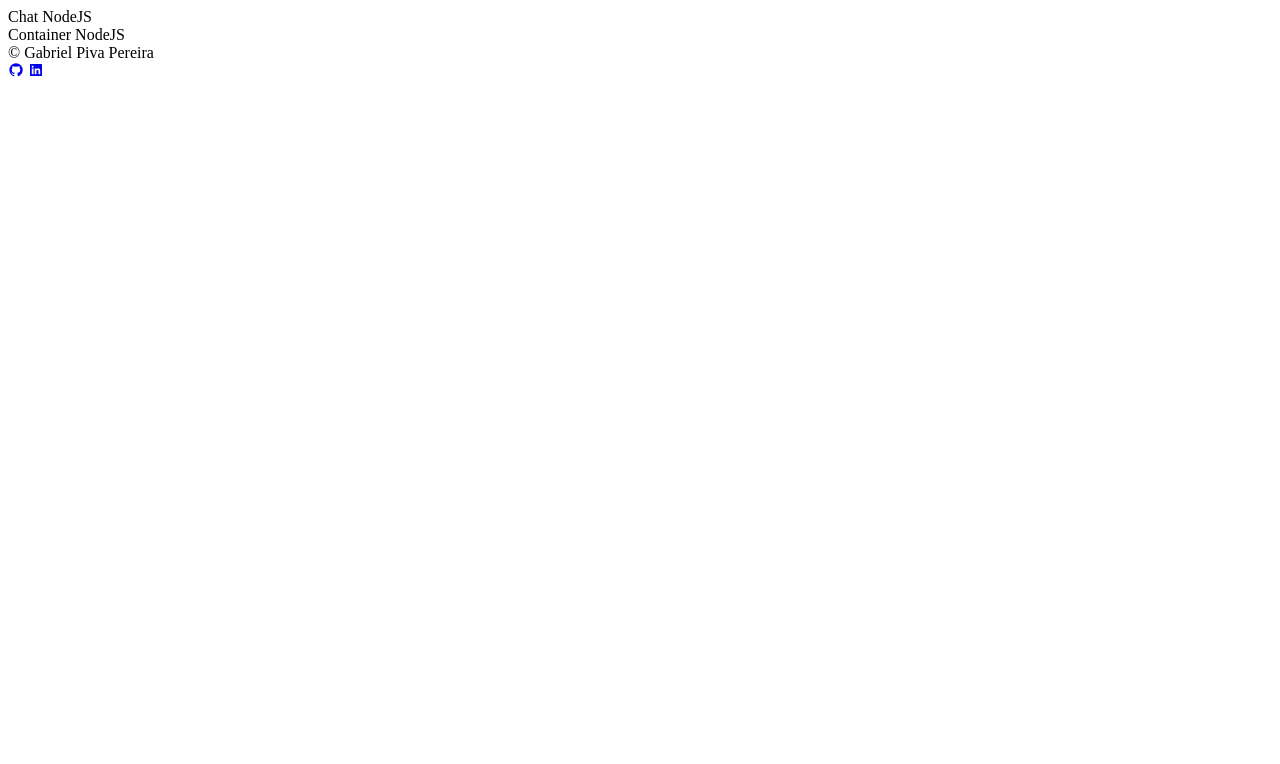
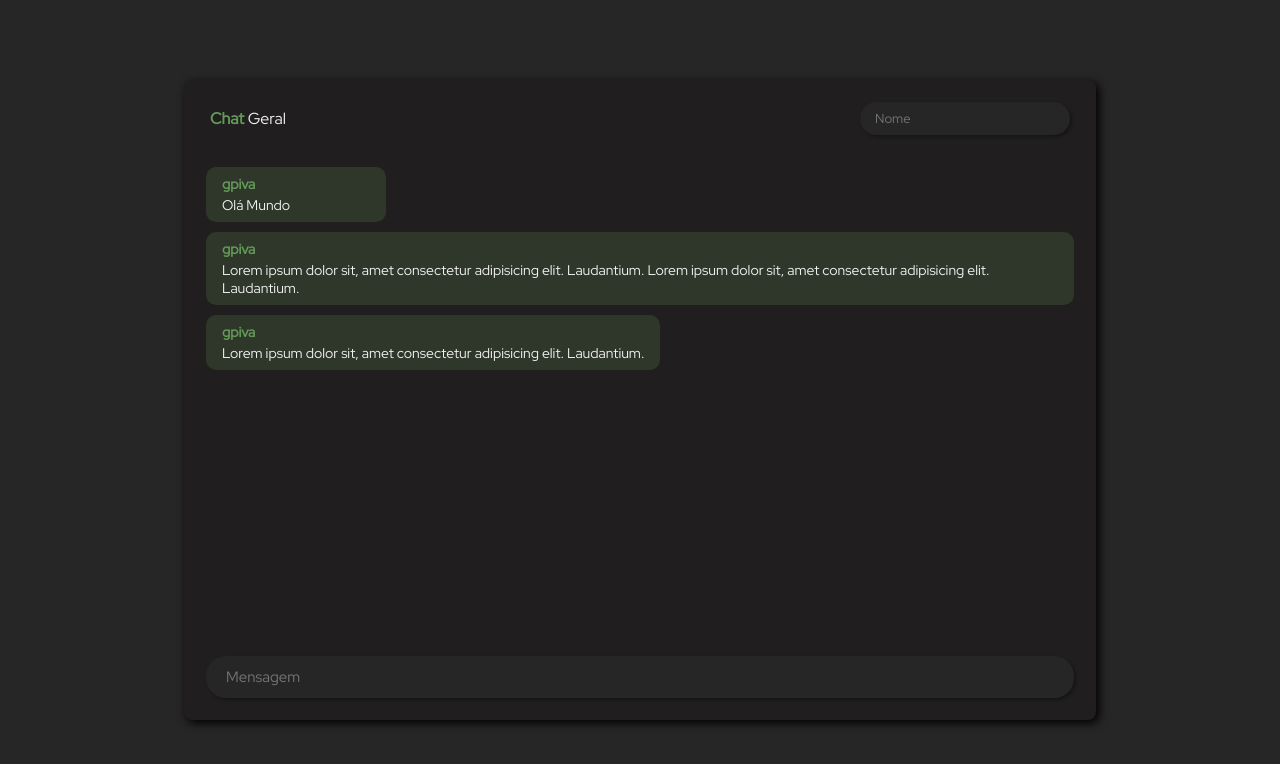
Before and after one commit to gabriel-piva/chat-nodejs, a website: page src/public/index.html in a window 1280 px wide. Drawn offline with nearby package versions, Linux system fonts and the light colour scheme; no server answers.

Commit message:
first chat style

```diff
--- a/src/public/index.html
+++ b/src/public/index.html
@@ -12,24 +12,31 @@
         <title>Chat NodeJS</title>
     </head>
     <body>
-        <header>
-            <div class="container">
-                Chat NodeJS
-            </div>
-        </header>
         <main>
             <div class="container">
-                Container NodeJS
+                <header>
+                    <span><strong>Chat</strong> Geral</span>
+                    <input type="text" placeholder="Nome" name="username">
+                </header>
+                <div class="messages">
+                    <div class="message">
+                        <span class="username">gpiva</span>
+                        Olá Mundo
+                    </div>
+                    <div class="message">
+                        <span class="username">gpiva</span>
+                        Lorem ipsum dolor sit, amet consectetur adipisicing elit. Laudantium.
+                        Lorem ipsum dolor sit, amet consectetur adipisicing elit. Laudantium.
+                    </div>
+                    <div class="message">
+                        <span class="username">gpiva</span>
+                        Lorem ipsum dolor sit, amet consectetur adipisicing elit. Laudantium.
+                    </div>
+                </div>
+                <div class="new-message">
+                    <input name="message" type="text" placeholder="Mensagem" autocomplete="off">
+                </div>
             </div>
         </main>
-        <footer>
-            <div class="container">
-                &#169 Gabriel Piva Pereira
-                <div class="links">
-                    <a target="_blank" href="https://github.com/gabriel-piva"><i class='bx bxl-github'></i></a>
-                    <a target="_blank" href="https://www.linkedin.com/in/gabriel-piva/"><i class='bx bxl-linkedin-square'></i></a>
-                </div>
-            </div>
-        </footer>
     </body>
 </html>
--- a/src/public/styles/style.css
+++ b/src/public/styles/style.css
@@ -0,0 +1,156 @@
+/*--------------------------------------------------------------------------*/
+
+/* Font */
+
+@import url('https://fonts.googleapis.com/css2?family=Red+Hat+Display&display=swap');
+
+/*--------------------------------------------------------------------------*/
+
+/* Color Pallete */
+
+:root {
+    --main: #639A58;
+    --mainTransl: #639a5833;
+    --mainDarker: #284d21;
+    --alt: #713090;
+    --white: #F1F1F1;
+    --gray1: #262626;
+    --gray2: #201E1E;
+    --gray3: #161616;
+    --grayTransl: #75756b80;
+}
+
+/*--------------------------------------------------------------------------*/
+
+/* Reset */
+
+* {
+    margin: 0;
+    padding: 0;
+    box-sizing: border-box;
+}
+a {
+    text-decoration: none;
+    color: var(--white);
+}
+input::-webkit-outer-spin-button,
+input::-webkit-inner-spin-button {
+    appearance: none;
+}
+input {
+    border: none;
+    outline: none;
+    color: var(--white);
+    border-radius: 20px;
+    font-family: 'Red Hat Display', sans-serif;
+}
+
+/*--------------------------------------------------------------------------*/
+
+/* General */
+
+html {
+    font-size: 62.5%;
+}
+body {
+    font-family: 'Red Hat Display', sans-serif;
+    background-color: var(--gray1);
+    color: var(--white);
+}
+::selection {
+    background-color: var(--mainDarker);
+    color: var(--white);
+}
+::-webkit-scrollbar {
+    width: 0px;
+}
+
+/*--------------------------------------------------------------------------*/
+
+/* Main */
+
+main {
+    display: flex;
+    flex-direction: column;
+    align-items: center;
+    justify-content: center;
+    width: 100%;
+    height: 100vh;
+}
+main .container {
+    display: flex;
+    flex-direction: column;
+    justify-content: space-between;
+    width: 90%;
+    height: 80vh;
+    padding: 2.2rem;
+    max-width: 912px;
+    min-width: 270px;
+    border-radius: 8px;
+    background-color: var(--gray2);
+    box-shadow: 3px 3px 10px #000000;
+}
+
+/* Header */
+main .container header {
+    display: flex;
+    justify-content: space-between;
+    align-items: center;
+    width: 100%;
+    font-size: 1.6rem;
+    padding: 0 .4rem;
+}
+main .container header strong {
+    color: var(--main);
+}
+main .container header input {
+    width: 50%;
+    background-color: var(--gray1);
+    border-radius: 20px;
+    padding: 0.8rem 1.5rem;
+    font-size: 1.3rem;
+    min-width: 120px;
+    max-width: 210px;
+    box-shadow: 2px 2px 3px var(--gray3);
+}
+
+/* Messages Box */
+main .container .messages {
+    height: 80%;
+    overflow-y: scroll;
+}
+main .container .message {
+    display: flex;
+    flex-direction: column;
+    width: fit-content;
+    min-width: 180px;
+    background-color: var(--mainTransl);
+    border-radius: 10px;
+    padding: .8rem 1.6rem;
+    font-size: 1.4rem;
+    margin-top: 1rem;
+}
+main .container .message .username {
+    color: var(--main);
+    font-weight: 800;
+    margin-bottom: 3px;
+}
+
+/* New Message */
+main .container .new-message input {
+    width: 100%;
+    background-color: var(--gray1);
+    border-radius: 20px;
+    padding: 1.1rem 2rem;
+    font-size: 1.5rem;
+    box-shadow: 2px 2px 3px var(--gray3);
+}
+
+/*--------------------------------------------------------------------------*/
+
+/* Responsive */
+
+@media (max-width: 768px) {
+}
+
+/*--------------------------------------------------------------------------*/
--- a/src/server.js
+++ b/src/server.js
@@ -17,4 +17,4 @@ io.on("connection", socket => {
     console.log(`Socket Conectado: ${socket.id}`);
 });
 
-server.listen(8080);
+server.listen(8080, () => console.log("Servidor em execução."));
```
